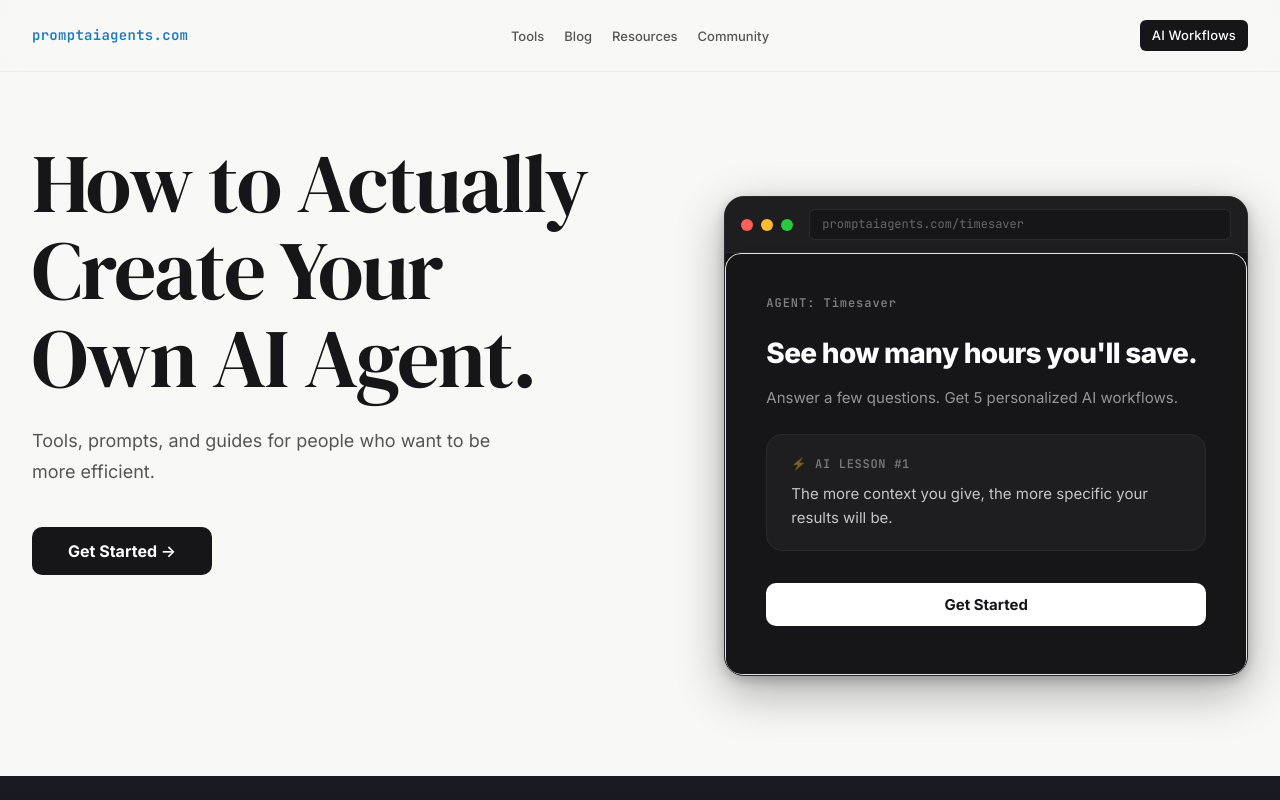
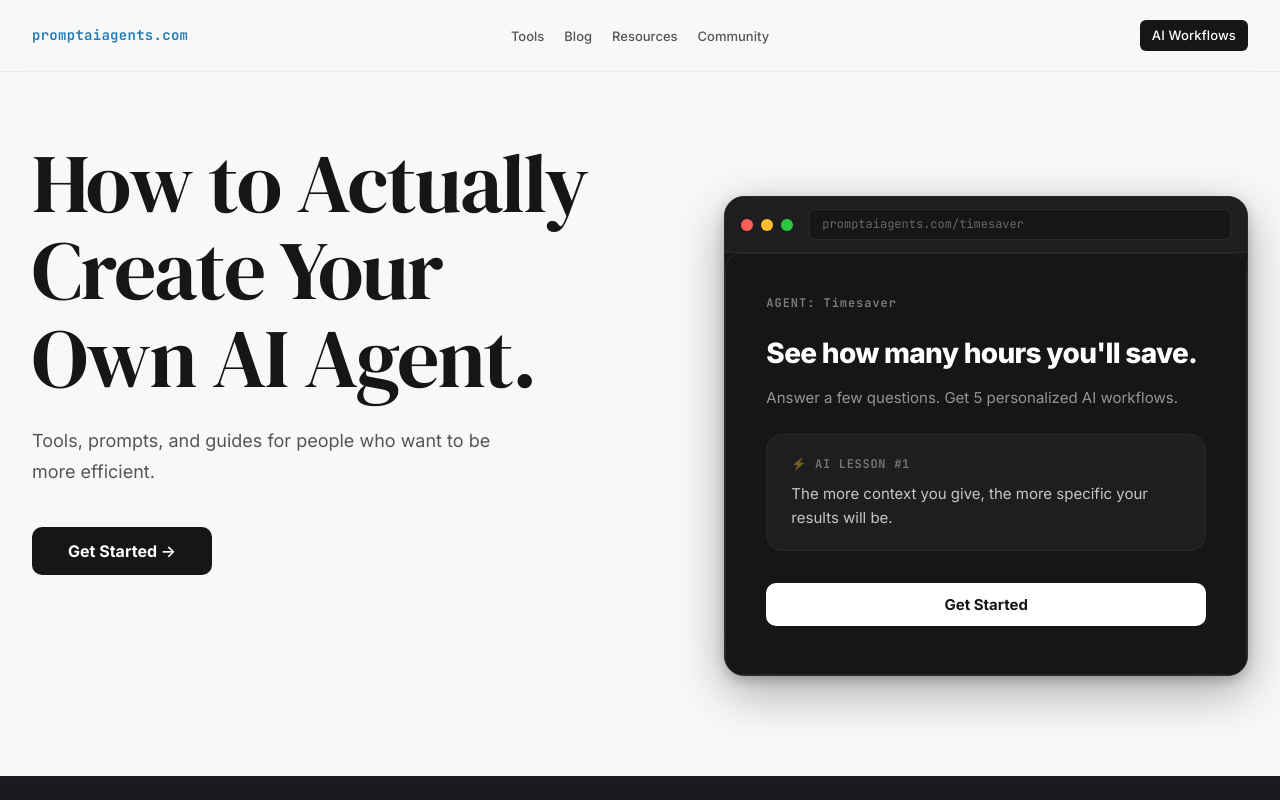
Before and after one commit to coolcalvin457-tech/agent-timesaver-nextjs, a Next.js app: page / in a window 1280 px wide. Shown: the top 800 px of the page. Built offline with nearby package versions, Linux system fonts and the light colour scheme.

Commit message:
Remove white gap inside dark browser chrome on hero

```diff
--- a/app/globals.css
+++ b/app/globals.css
@@ -1540,6 +1540,13 @@ input, textarea {
   background: var(--dark);
   border-color: var(--dark-border);
   color: rgba(255,255,255,0.35);
+}
+
+/* Tool container — remove light card bg/border inside dark chrome */
+.hero-tool-dark .tool-container {
+  background: var(--dark);
+  border-color: var(--dark-border);
+  box-shadow: none;
 }
 
 /* Screen / main content area */
```
